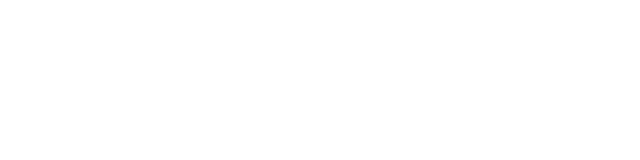
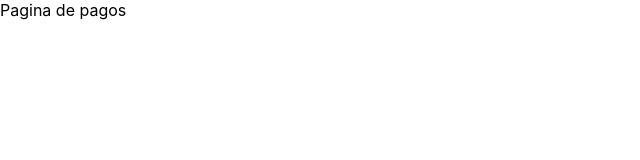
Before and after one commit to CarlosGonzalezN/sin-demora, a React (Create React App) app: page /pago in a window 1280 px wide. Before the commit this address had no page. Shown: the top 160 px of the page, without its empty margins (0-640 px from the left). Built offline with nearby package versions, Linux system fonts and the light colour scheme.

Commit message:
pagos sin steps

```diff
--- a/src/App.js
+++ b/src/App.js
@@ -9,6 +9,7 @@
   Initial,
   Cierre,
   Cuenta,
+  Pago,
 } from "./pages/index";
 
 function App() {
@@ -21,6 +22,7 @@
       <Route path="/" element={<Initial />}></Route>
       <Route path="/cierre" element={<Cierre />}></Route>
       <Route path="/cuenta" element={<Cuenta />}></Route>
+      <Route path="/pago/" element={<Pago />}></Route>
     </Routes>
   );
 }
--- a/src/components/orden/index.js
+++ b/src/components/orden/index.js
@@ -2,15 +2,20 @@
 import React, { useEffect, useState } from "react";
 import { getAllOrden } from "../../Hooks/useGetOrden";
 import "../../App.css";
+import { useNavigate } from "react-router-dom";
 export default function Index() {
   const [pedidos, setPedido] = useState([]);
-
+  const navigate = useNavigate();
   const name = localStorage.getItem("orden");
   /* const newOrden = { iMesa: 1, nickName }; */
   async function loadOrdens() {
     const pedido = await getAllOrden();
     setPedido(pedido.data.listaPedidos);
   }
+  const handlePay = (total) => {
+    localStorage.setItem("cuenta", total);
+    navigate("/pago/");
+  };
   useEffect(() => {
     loadOrdens();
   }, []);
@@ -42,7 +47,7 @@
               {name.toLowerCase() == NickName.toLowerCase() ? (
                 <Button
                   onClick={() => {
-                    alert("pagado");
+                    handlePay(precioTotalCliente);
                   }}
                 >
                   Pagar mi cuenta
--- /dev/null
+++ b/src/pages/Pago/index.js
@@ -0,0 +1,5 @@
+import React from "react";
+
+export default function Index() {
+  return <div>Pagina de pagos</div>;
+}
--- a/src/pages/index.js
+++ b/src/pages/index.js
@@ -5,3 +5,4 @@
 export { default as Initial } from "./Initial/index";
 export { default as Cuenta } from "./Cuenta/index";
 export { default as Cierre } from "./Cierre/index";
+export { default as Pago } from "./Pago";
```
